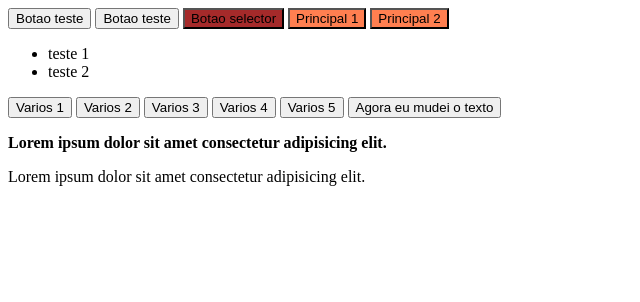
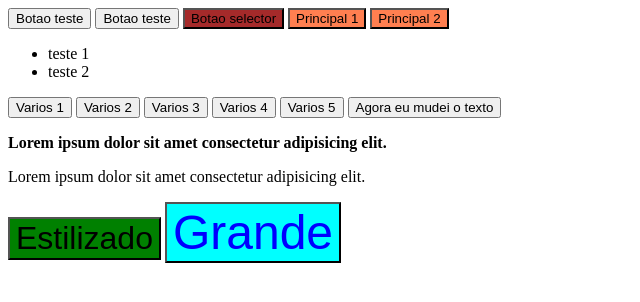
Before and after one commit to helenamaia/aula9-web, a plain HTML site: page index.html in a window 1280 px wide. Shown: the whole page, without its empty margins (0-640 px from the left). Drawn offline with Linux system fonts and the light colour scheme.

Commit message:
video aula 5

```diff
--- a/index.css
+++ b/index.css
@@ -5,3 +5,11 @@
 .botao-principal{
     background-color: coral;
 }
+
+.grande{
+    font-size: 300%;
+}
+.colorida{
+    color: blue;
+    background-color: aqua;
+}
--- a/index.html
+++ b/index.html
@@ -27,6 +27,9 @@
     <p>Lorem ipsum dolor sit amet consectetur adipisicing elit. </p>
     <p>Lorem ipsum dolor sit amet consectetur adipisicing elit. </p>
 
+    <button class="botao-estilizado">Estilizado</button>
+
+    <button id="botao-aumentar" >Grande</button>
     <script src="index.js"></script>
 </body>
 </html>
--- a/index.js
+++ b/index.js
@@ -41,3 +41,20 @@ paragrafo.innerHTML = `<strong>${paragrafo.innerHTML}</strong>`;
 
 console.log(paragrafo.innerHTML);
 console.log(paragrafo.textContent);
+
+const botaoEstilizar = document.querySelector('.botao-estilizado');
+
+botaoEstilizar.style.backgroundColor = 'green';
+botaoEstilizar.style.fontSize = '200%';
+
+const botaoAumentar = document.querySelector('#botao-aumentar');
+botaoAumentar.classList.add('grande');
+botaoAumentar.classList.add('colorida');
+
+botaoAumentar.classList.add('teste');
+
+console.log(botaoAumentar.classList);
+
+botaoAumentar.classList.remove('teste');
+
+console.log(botaoAumentar.classList);
```
